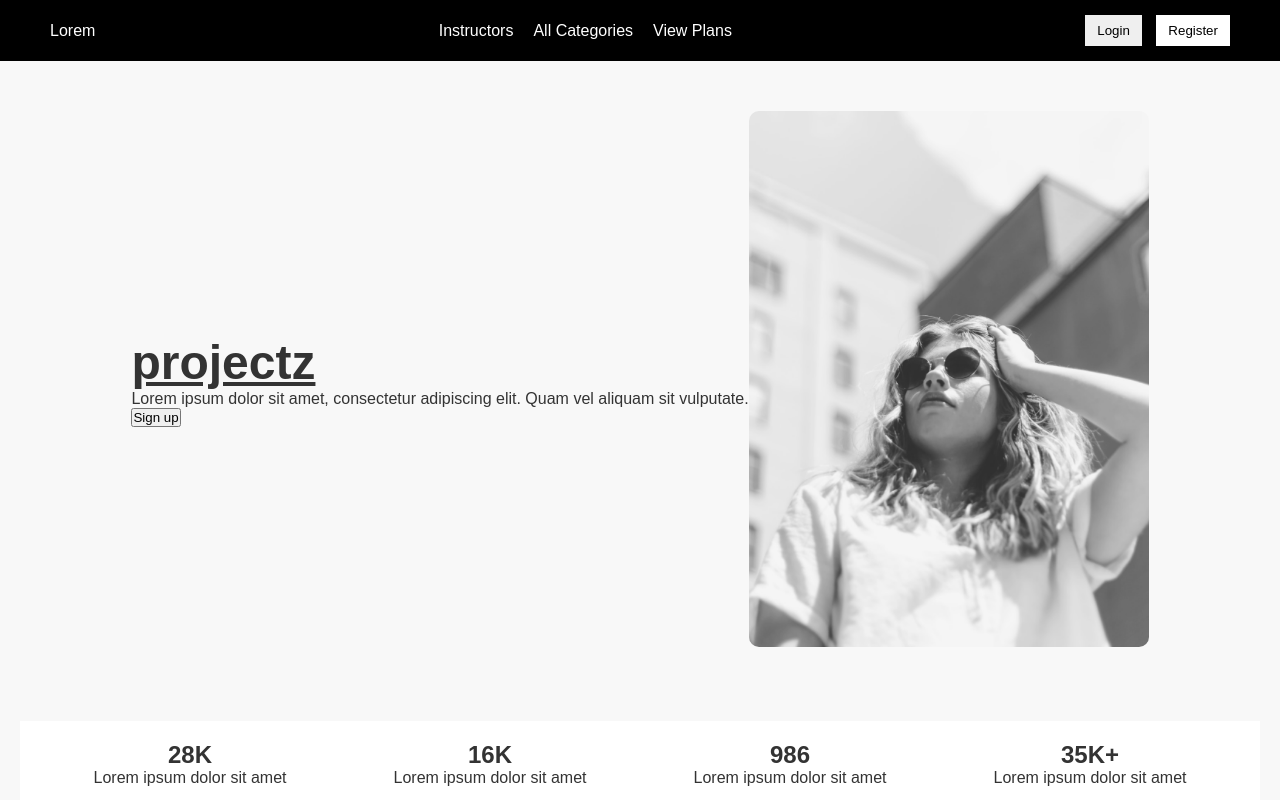
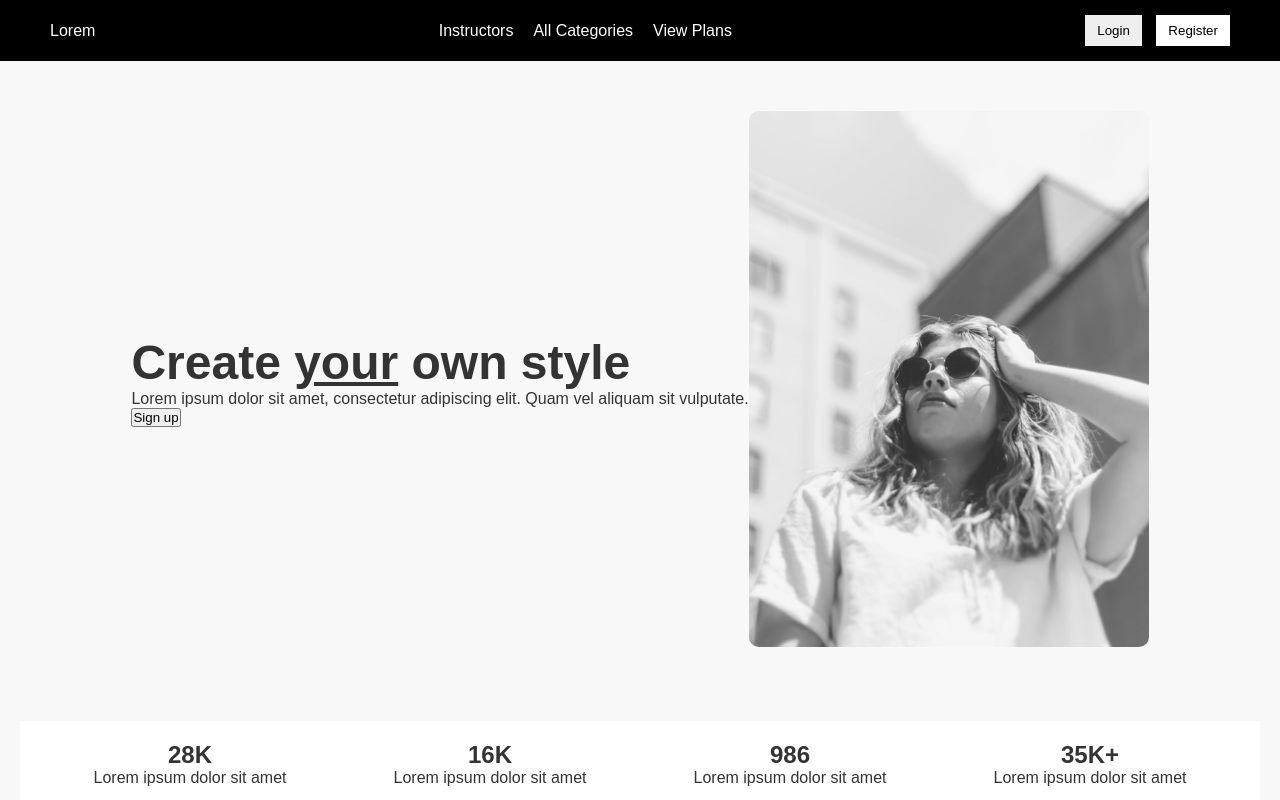
Before and after one commit to Venkateshyadav07/project, a plain HTML site: page index.html in a window 1280 px wide. Shown: the top 800 px of the page. Drawn offline with Linux system fonts and the light colour scheme.

Commit message:
index.html

```diff
--- a/index.html
+++ b/index.html
@@ -99,9 +99,10 @@
 
     <section class="hero">
         <div class="hero-text">
-            <h1><span> projectz</span> </h1>
+            <h1>Create <span>your</span> own style</h1>
             <p>Lorem ipsum dolor sit amet, consectetur adipiscing elit. Quam vel aliquam sit vulputate.</p>
             <button class="sign-up">Sign up</button>
+
         </div>
         <div class="hero-image">
             <img src="1.jpg" alt="Hero Image">
```
